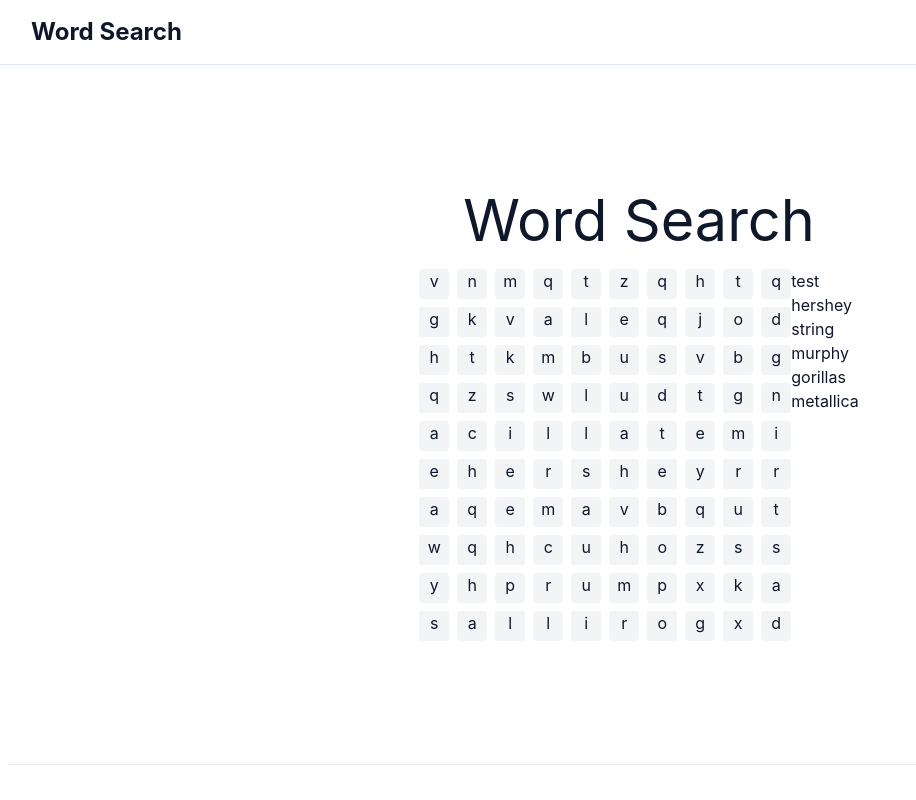
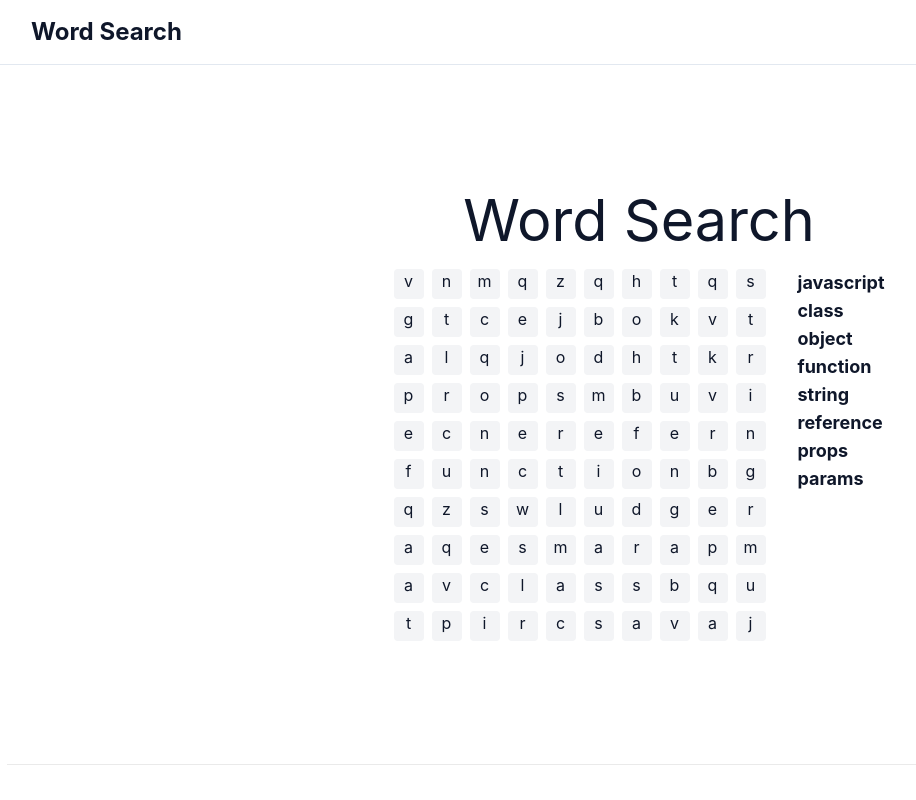
Before and after one commit to tglazier754/word_search, a Next.js app: page / in a window 1280 px wide. Shown: the whole page, without its empty margins (1-917 px from the left). Built offline with nearby package versions, Linux system fonts and the light colour scheme.

Commit message:
layout updates

```diff
--- a/app/(home)/page.tsx
+++ b/app/(home)/page.tsx
@@ -3,14 +3,12 @@ import Head from 'next/head';
 import styles from "@/styles/Home.module.css";
 import WordSearch from '@/components/wordSearch/WordSearch';
 
-const wordBank = ["test", "hershey", "string", "murphy", "gorillas", "metallica"];
+const wordBank = ["javascript", "class", "object", "function", "string", "reference", "props", "params"];
 
 
 export default function Home() {
 
   //TODO: Make this page a server component that receives a list of words, likely from local storage
-
-
 
   return (
     <div className={styles.container}>
@@ -34,14 +32,6 @@ export default function Home() {
       </main>
 
       <footer>
-                <a
-                    href="https://vercel.com?utm_source=create-next-app&utm_medium=default-template&utm_campaign=create-next-app"
-                    target="_blank"
-                    rel="noopener noreferrer"
-                >
-                    Powered by{' '}
-                    <img src="/vercel.svg" alt="Vercel" className={styles.logo} />
-                </a>
       </footer>
 
       <style jsx>{`
--- a/components/grid/wordList.tsx
+++ b/components/grid/wordList.tsx
@@ -11,9 +11,13 @@ export const WordList = (props: WordListProps) => {
         <div>
             <ul>
                 {wordBank &&
-                    wordBank.entries().map((word, index) => {
-                        console.log(word[1])
-                        return <li style={{ textDecoration: word[1] ? "line-through" : "unset" }} key={`word-list-${index}`}>{word[0]}</li>
+                    Array.from(wordBank.entries()).map((word, index) => {
+                        return <li style={{
+                            textDecoration: word[1] ? "line-through" : "unset",
+                            color: word[1] ? "red" : "unset"
+                        }} key={`word-list-${index}`}>
+                            <span className="text-lg font-bold">{word[0]}</span>
+                        </li>
                     })}
             </ul>
         </div>
--- a/components/wordSearch/WordSearch.tsx
+++ b/components/wordSearch/WordSearch.tsx
@@ -20,7 +20,7 @@ export const WordSearch = (props: BoardProps) => {
 
 
     return (
-        <div className={`flex`}>
+        <div className={`flex flex-row gap-8`}>
             {searchGrid &&
                 <Board
                     size={size}
```
Lines whose indentation alone changed are shown as unchanged.
